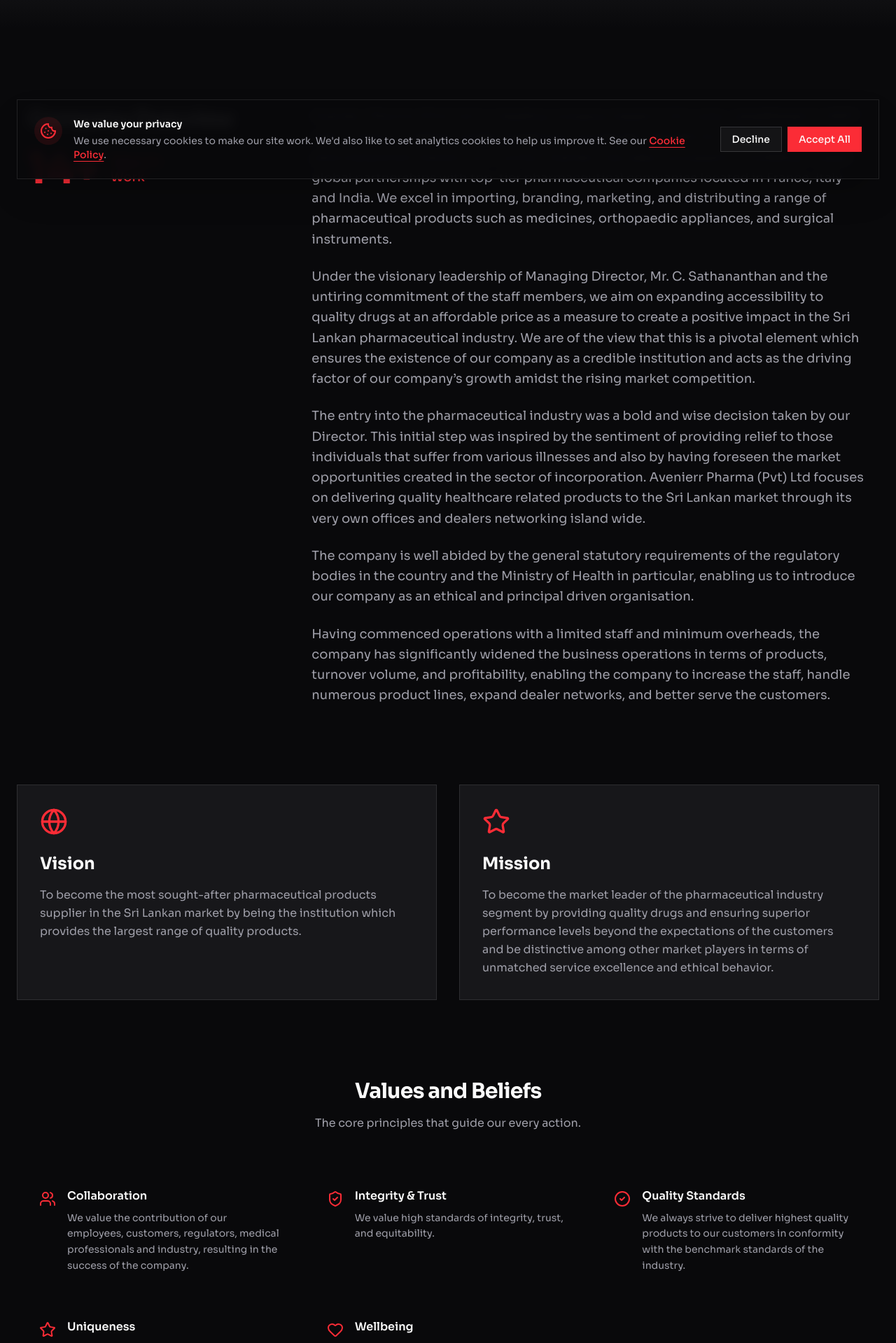
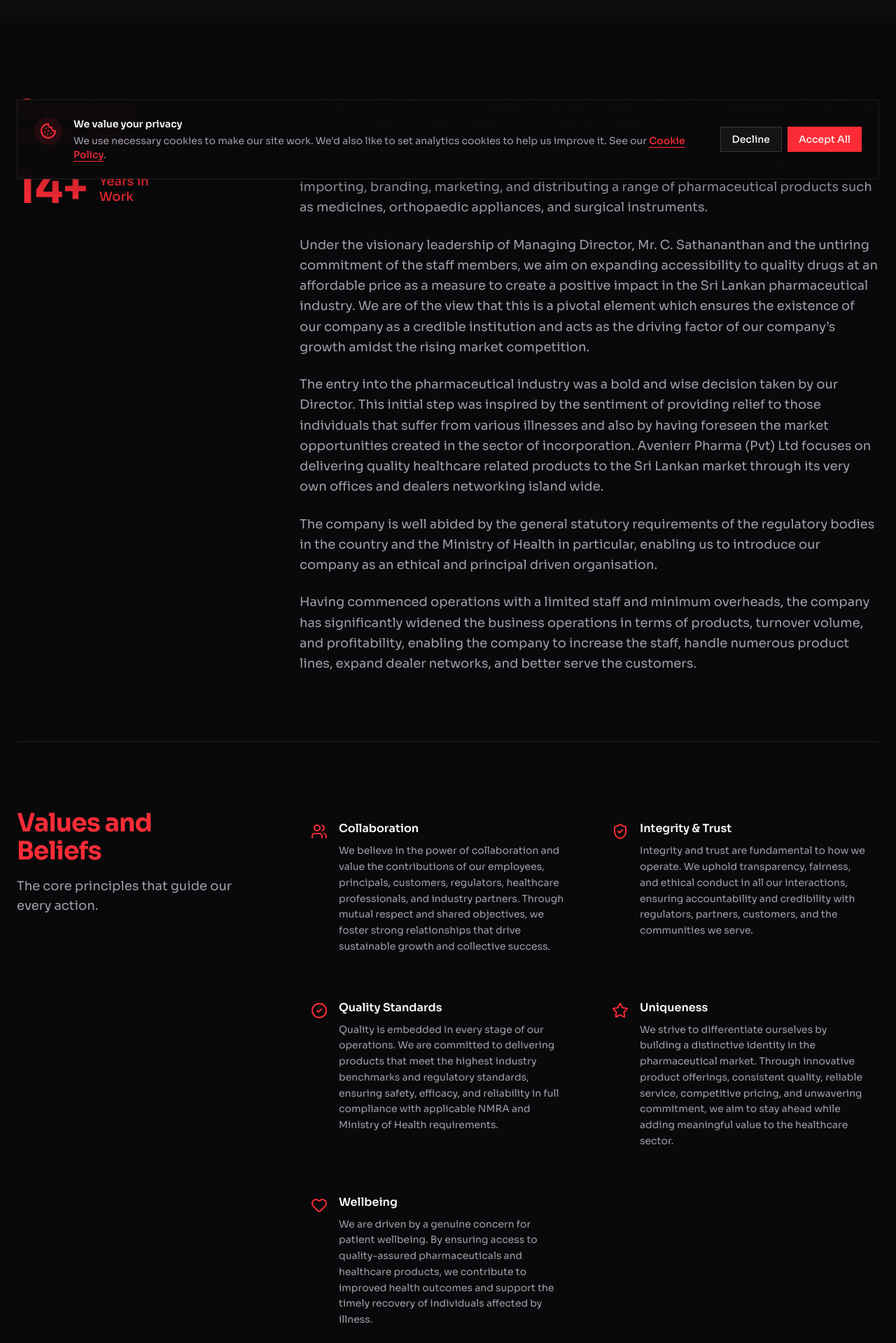
Before and after one commit to Thawshi-Srikanth/avenerr, a Next.js app: page /about-us in a window 1280 px wide. Shown: the part 520-2439 px from the top of the page at 70% size. Built offline with nearby package versions, Linux system fonts and the light colour scheme; grey boxes are pictures that could not be loaded.

Commit message:
refactor: enhance About Us page layout and align company overview styling with primary theme.

```diff
--- a/src/app/about-us/page.tsx
+++ b/src/app/about-us/page.tsx
@@ -1,13 +1,6 @@
 import Image from "next/image";
-import Section from "@/components/Section";
-import {
-  CheckCircle2,
-  Globe,
-  Heart,
-  ShieldCheck,
-  Star,
-  Users,
-} from "lucide-react";
+
+import { CheckCircle2, Heart, ShieldCheck, Star, Users } from "lucide-react";
 
 export default function AboutUsPage() {
   return (
@@ -36,9 +29,10 @@ export default function AboutUsPage() {
 
       <div className="max-w-7xl mx-auto px-6 py-16 lg:py-24 space-y-24">
         {/* Company Overview */}
-        <Section>
-          <div className="col-span-12 lg:col-span-4">
-            <h2 className="text-3xl font-bold tracking-tight mb-6">
+        <section className="flex flex-col lg:flex-row gap-12 lg:gap-24 relative">
+          <div className="lg:w-1/4 shrink-0">
+            <div className="sticky top-32">
+              <h2 className="text-4xl font-bold tracking-tight mb-6 text-primary">
                 Company Overview
               </h2>
               <div className="flex items-center gap-4 text-primary">
@@ -50,7 +44,8 @@ export default function AboutUsPage() {
                 </span>
               </div>
             </div>
-          <div className="col-span-12 lg:col-span-8 text-lg text-muted-foreground space-y-6 leading-relaxed">
+          </div>
+          <div className="lg:w-3/4 text-lg text-muted-foreground space-y-6 leading-relaxed">
             <p>
               Avenierr Pharma (Pvt) Ltd is a leading company based in Sri Lanka,
               established in 2007 with a vision to deliver quality healthcare
@@ -97,71 +92,51 @@ export default function AboutUsPage() {
               the customers.
             </p>
           </div>
-        </Section>
+        </section>
 
-        {/* Vision & Mission */}
-        <div className="grid md:grid-cols-2 gap-8">
-          <div className="bg-muted/50 p-8 border">
-            <Globe className="h-10 w-10 text-primary mb-6" />
-            <h3 className="text-2xl font-bold mb-4">Vision</h3>
-            <p className="text-muted-foreground leading-relaxed">
-              To become the most sought-after pharmaceutical products supplier
-              in the Sri Lankan market by being the institution which provides
-              the largest range of quality products.
-            </p>
-          </div>
-          <div className="bg-muted/50 p-8 border">
-            <Star className="h-10 w-10 text-primary mb-6" />
-            <h3 className="text-2xl font-bold mb-4">Mission</h3>
-            <p className="text-muted-foreground leading-relaxed">
-              To become the market leader of the pharmaceutical industry segment
-              by providing quality drugs and ensuring superior performance
-              levels beyond the expectations of the customers and be distinctive
-              among other market players in terms of unmatched service
-              excellence and ethical behavior.
+        {/* Values and Beliefs */}
+        <section className="flex flex-col lg:flex-row gap-12 lg:gap-24 relative border-t pt-24">
+          <div className="lg:w-1/4 shrink-0">
+            <div className="sticky top-32">
+              <h2 className="text-4xl font-bold tracking-tight mb-4 text-primary">
+                Values and Beliefs
+              </h2>
+              <p className="text-muted-foreground text-lg">
+                The core principles that guide our every action.
               </p>
             </div>
           </div>
 
-        {/* Values and Beliefs */}
-        <Section>
-          <div className="col-span-12 text-center mb-12">
-            <h2 className="text-3xl font-bold tracking-tight">
-              Values and Beliefs
-            </h2>
-            <p className="text-muted-foreground mt-4 max-w-2xl mx-auto">
-              The core principles that guide our every action.
-            </p>
-          </div>
-
-          <div className="col-span-12 grid sm:grid-cols-2 lg:grid-cols-3 gap-8">
+          <div className="lg:w-3/4">
+            <div className="grid sm:grid-cols-2 gap-8">
               <ValueCard
                 icon={<Users className="h-6 w-6 text-primary" />}
                 title="Collaboration"
-              description="We value the contribution of our employees, customers, regulators, medical professionals and industry, resulting in the success of the company."
+                description="We believe in the power of collaboration and value the contributions of our employees, principals, customers, regulators, healthcare professionals, and industry partners. Through mutual respect and shared objectives, we foster strong relationships that drive sustainable growth and collective success."
               />
               <ValueCard
                 icon={<ShieldCheck className="h-6 w-6 text-primary" />}
                 title="Integrity & Trust"
-              description="We value high standards of integrity, trust, and equitability."
+                description="Integrity and trust are fundamental to how we operate. We uphold transparency, fairness, and ethical conduct in all our interactions, ensuring accountability and credibility with regulators, partners, customers, and the communities we serve."
               />
               <ValueCard
                 icon={<CheckCircle2 className="h-6 w-6 text-primary" />}
                 title="Quality Standards"
-              description="We always strive to deliver highest quality products to our customers in conformity with the benchmark standards of the industry."
+                description="Quality is embedded in every stage of our operations. We are committed to delivering products that meet the highest industry benchmarks and regulatory standards, ensuring safety, efficacy, and reliability in full compliance with applicable NMRA and Ministry of Health requirements."
               />
               <ValueCard
                 icon={<Star className="h-6 w-6 text-primary" />}
                 title="Uniqueness"
-              description="We always aspire to be different and to create a unique identity ahead of the other companies in the market segment in terms of product, quality, commitment, reliability and pricing."
+                description="We strive to differentiate ourselves by building a distinctive identity in the pharmaceutical market. Through innovative product offerings, consistent quality, reliable service, competitive pricing, and unwavering commitment, we aim to stay ahead while adding meaningful value to the healthcare sector."
               />
               <ValueCard
                 icon={<Heart className="h-6 w-6 text-primary" />}
                 title="Wellbeing"
-              description="We care for the wellbeing and speedy recovery of the individuals that are suffering from various different illnesses by providing quality drugs."
+                description="We are driven by a genuine concern for patient wellbeing. By ensuring access to quality-assured pharmaceuticals and healthcare products, we contribute to improved health outcomes and support the timely recovery of individuals affected by illness."
               />
             </div>
-        </Section>
+          </div>
+        </section>
       </div>
     </div>
   );
--- a/src/app/company-overview/team/[slug]/page.tsx
+++ b/src/app/company-overview/team/[slug]/page.tsx
@@ -81,10 +81,10 @@ export default async function TeamMemberPage({
                     href={member.socials.email}
                     className="flex items-center justify-between group py-2 border-t border-border"
                   >
-                    <span className="text-sm font-medium text-foreground group-hover:text-red-600 transition-colors">
+                    <span className="text-sm font-medium text-foreground group-hover:text-primary transition-colors">
                       Email
                     </span>
-                    <MdEmail className="w-5 h-5 text-muted-foreground group-hover:text-red-600 transition-colors" />
+                    <MdEmail className="w-5 h-5 text-muted-foreground group-hover:text-primary transition-colors" />
                   </Link>
                 )}
               </div>
@@ -97,13 +97,13 @@ export default async function TeamMemberPage({
               <h1 className="text-4xl lg:text-5xl font-bold tracking-tight text-foreground mb-4">
                 {member.name}
               </h1>
-              <p className="text-lg text-red-600 font-medium tracking-wide">
+              <p className="text-lg text-primary font-medium tracking-wide">
                 {member.role}
               </p>
             </div>
 
             <div className="prose prose-lg dark:prose-invert max-w-none prose-p:leading-8 prose-p:text-muted-foreground">
-              <p className="text-xl font-medium text-foreground leading-relaxed mb-8 border-l-4 border-red-600 pl-6 italic">
+              <p className="text-xl font-medium text-foreground leading-relaxed mb-8 border-l-4 border-primary pl-6 italic">
                 {mainQuote}
                 {!mainQuote.endsWith(".") ? "." : ""}
               </p>
--- a/src/components/team.tsx
+++ b/src/components/team.tsx
@@ -12,7 +12,7 @@ export default function TeamSection() {
         <div className="flex flex-col lg:flex-row gap-12 lg:gap-24 relative">
           <div className="lg:w-1/4 shrink-0">
             <div className="sticky top-32">
-              <div className="inline-flex items-center gap-2 border px-3 py-1 mb-6 bg-red-50 dark:bg-red-950/20 text-red-600 border-red-100 dark:border-red-900/50">
+              <div className="inline-flex items-center gap-2 border px-3 py-1 mb-6 bg-red-50 dark:bg-red-950/20 text-primary border-red-100 dark:border-red-900/50">
                 <span className="text-xs font-bold tracking-widest uppercase">
                   Leadership
                 </span>
@@ -27,7 +27,7 @@ export default function TeamSection() {
 
               <Link
                 href="/company-overview"
-                className="hidden lg:inline-flex items-center gap-2 text-sm font-bold uppercase tracking-widest text-foreground hover:text-red-600 transition-colors group/link"
+                className="hidden lg:inline-flex items-center gap-2 text-sm font-bold uppercase tracking-widest text-foreground hover:text-primary transition-colors group/link"
               >
                 View Full Team
                 <ArrowRight className="w-4 h-4 transition-transform group-hover/link:translate-x-1" />
@@ -54,14 +54,14 @@ export default function TeamSection() {
                       <h3 className="text-2xl font-bold text-foreground">
                         {member.name}
                       </h3>
-                      <p className="text-red-600 text-sm font-bold uppercase tracking-wider">
+                      <p className="text-primary text-sm font-bold uppercase tracking-wider">
                         {member.role}
                       </p>
                     </div>
 
                     <Link
                       href={`/company-overview/team/${member.slug}`}
-                      className="inline-flex items-center gap-2 text-sm font-medium hover:text-red-600 transition-colors mt-2 group/btn"
+                      className="inline-flex items-center gap-2 text-sm font-medium hover:text-primary transition-colors mt-2 group/btn"
                     >
                       View Profile
                       <ArrowRight className="w-4 h-4 transition-transform group-hover/btn:translate-x-1" />
@@ -74,7 +74,7 @@ export default function TeamSection() {
             <div className="mt-12 lg:hidden">
               <Link
                 href="/company-overview"
-                className="inline-flex items-center gap-2 text-sm font-bold uppercase tracking-widest text-foreground hover:text-red-600 transition-colors group/link"
+                className="inline-flex items-center gap-2 text-sm font-bold uppercase tracking-widest text-foreground hover:text-primary transition-colors group/link"
               >
                 View Full Team
                 <ArrowRight className="w-4 h-4 transition-transform group-hover/link:translate-x-1" />
```
Also changed, not shown: src/app/company-overview/page.tsx (+6 -6 lines). Lines whose indentation alone changed are shown as unchanged.
